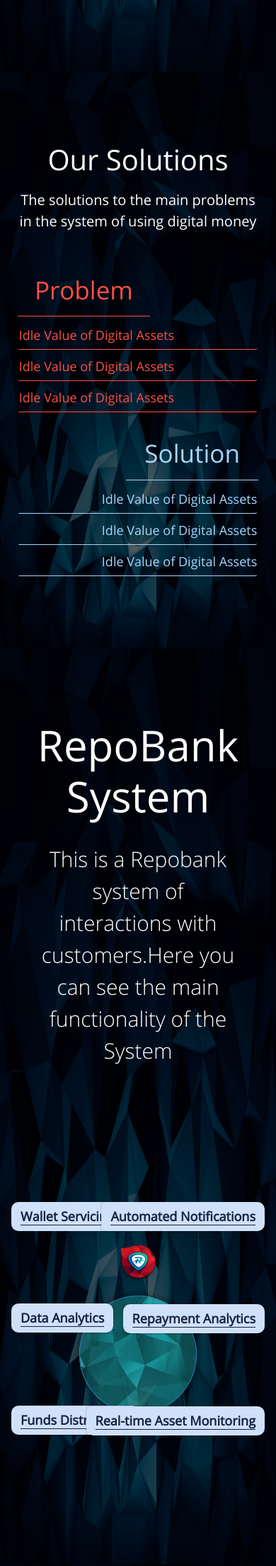
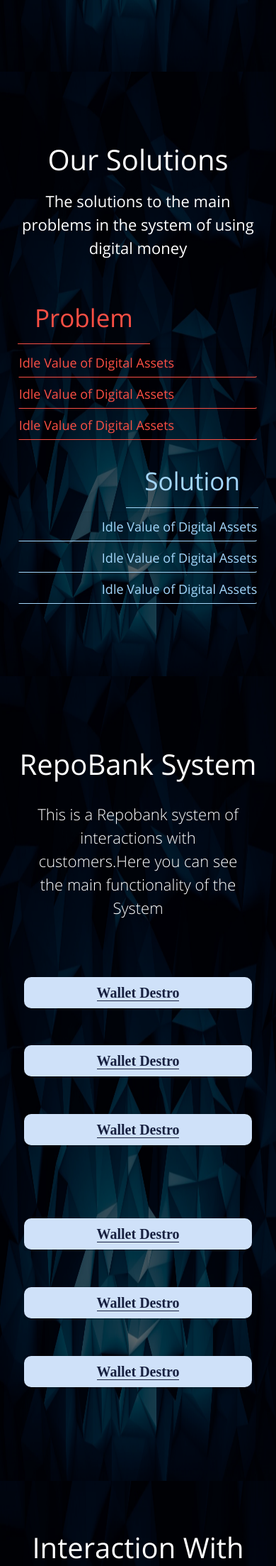
Before and after one commit to 11September/repo-bank-markup, a PHP site: page / in a window 390 px wide; the page is wider, and only the part inside the window is pictured. Shown: the part 4162-6369 px from the top of that part at 71% size. Run offline with PHP 8.4, Linux system fonts and the light colour scheme; some libraries are stand-ins or nearby versions; some web fonts are replaced.

Commit message:
fix bug with accordion

```diff
--- a/css/style.css
+++ b/css/style.css
@@ -1122,6 +1122,18 @@ button .btn, button .btn-lg {
     min-height: 1200px;
     background: black;
 }
+
+.strela{
+    margin-left: -150px;
+}
+
+.credit-logo{
+    left: 135px;
+    z-index: 2;
+    top: 5px!important;
+    width: 150px;
+}
+
 
 
 
@@ -1623,7 +1635,7 @@ button .btn, button .btn-lg {
 }
 
 .accordion-road .card{
-    margin-bottom: 100px;
+    margin-bottom: 150px;
 }
 
 .accordion-road .btn-link a{
@@ -1631,12 +1643,14 @@ button .btn, button .btn-lg {
     color: #182140;
     text-decoration: none;
     font-weight: bold;
+    font-size: 25px;
+    font-family: OpenSans-Bold;
 }
 
 .roadmap{
     display: flex;
-
-    background-image: url(../images/rollet.png);
+    justify-content: space-evenly;
+
     background-repeat: no-repeat;
     background-position: center;
 
@@ -1661,13 +1675,50 @@ button .btn, button .btn-lg {
 }
 
 .accordion-road{
-    width: 40%;
+    width: 20%;
+    margin-top: 50px;
 }
 
 #compas img{
-    width: 80%;
-    margin-top: 60px;
-}
+    position: relative;
+    top: 135px;
+}
+
+
+
+.red-krug{
+    position: absolute;
+    top: 117px;
+    left: 120px;
+    z-index: 2;
+}
+
+
+
+
+#compas{
+    width: 60%;
+    background: url("../images/rollet-two.png");
+    background-repeat: no-repeat;
+    background-size: 100% 100%;
+    height: 700px;
+    width: 700px;
+}
+
+.rollet{
+    position: absolute;
+    left: 25%;
+    margin-top: -190px;
+}
+
+.repo-logo{
+    position: absolute;
+    left: 680px;
+    z-index: 3;
+    margin-top: 100px;
+}
+
+
 
 #accordion-one .solution-head{
     border-bottom: 1px solid #FC4F44;
@@ -2010,6 +2061,23 @@ button .btn, button .btn-lg {
     .Instant_Crypto_Overdrafts .img_item {
         margin-bottom: 30px;
     }
+
+    #compas {
+        height: 550px;
+        width: 550px;
+    }
+
+    #compas img {
+        top: 70px;
+    }
+
+    .credit-logo {
+        top: -60px !important;
+    }
+
+    .accordion-road .btn-link a {
+        font-size: 22px;
+    }
 }
 
 @media (max-width: 1050px){
@@ -2044,6 +2112,46 @@ button .btn, button .btn-lg {
 @media (max-width: 992px) {
     .wrapper-download-block{
         flex-direction: column;
+    }
+
+    .text-solution, .roadmap-solution {
+        font-size: 26px;
+    }
+
+    .header-solution, .header-roadmap {
+        font-size: 50px;
+    }
+
+    .roadmap {
+        padding: 50px 0 80px;
+    }
+
+    #compas {
+        height: 400px;
+        width: 400px;
+    }
+
+    .credit-logo{
+        width: 100px;
+        top: 0px!important;
+        left: 80px;
+    }
+
+    .accordion-road .card {
+        margin-bottom: 100px;
+    }
+
+    .accordion-road .btn-link a {
+        font-size: 18px;
+    }
+
+    .strela {
+        margin-left: -100px;
+    }
+
+    #compas .strela {
+        width: 250px;
+        top: 70px;
     }
 
     .wrapper-download-block{
@@ -2166,6 +2274,26 @@ button .btn, button .btn-lg {
         height: 100px;
     }
 
+    #compas{
+        display: none;
+    }
+
+    .accordion-road .btn-link a {
+        font-size: 22px;
+    }
+
+    .accordion-road {
+        width: 40%;
+    }
+
+    #road-map .roadmap-solution {
+        margin-bottom: 0px;
+    }
+
+    .roadmap {
+        padding: 20px 0 80px!important;
+    }
+
     .GET-BM{
         font-size: 25px!important;
     }
@@ -2258,9 +2386,18 @@ button .btn, button .btn-lg {
 
 @media (max-width: 576px){
 
-   .btn-download{
+    .btn-download{
        max-width: 70%!important;
-   }
+    }
+
+    .accordion-road {
+        width: 45%;
+    }
+
+    .accordion-road .btn-link a {
+        font-size: 20px;
+    }
+
     .solutions {
         display: flex;
         flex-direction: column;
@@ -2301,6 +2438,31 @@ button .btn, button .btn-lg {
     .text-h1 {
         font-size: 24px;
         line-height: 50px;
+    }
+
+    .header-solution, .header-roadmap {
+        font-size: 40px;
+    }
+
+    .text-solution, .roadmap-solution {
+        font-size: 22px;
+    }
+
+    .roadmap{
+        flex-direction: column;
+        align-items: center;
+    }
+
+    .accordion-road {
+        width: 90%;
+    }
+
+    .accordion-road .card {
+        margin-bottom: 50px;
+    }
+
+    .accordion-road .card{
+        width: 100%;
     }
 
     .roadmap_title {
@@ -2450,6 +2612,10 @@ button .btn, button .btn-lg {
     padding: 80px 0 80px;
     font-family: OpenSans-Regular;
     color: #182140;
+}
+
+.repo-logo{
+    position: absolute;
 }
 
 .roadmap .slick-dots {
@@ -3122,6 +3288,10 @@ button .btn, button .btn-lg {
         width: 80%;
     }
 
+    #road-map .roadmap-solution {
+        margin-bottom: 0;
+    }
+
     .wrapper-download-text {
         margin-bottom: 20px;
     }
@@ -3589,4 +3759,20 @@ button .btn, button .btn-lg {
     .overdraft_panel .new_crypto_overdraft {
         top: 82%;
     }
-}
+
+    .header-solution, .header-roadmap {
+        padding-top: 50px;
+    }
+
+    .header-solution, .header-roadmap {
+        font-size: 34px;
+    }
+
+    .text-solution, .roadmap-solution {
+        font-size: 20px;
+    }
+
+    .accordion-road .btn-link a {
+        font-size: 18px;
+    }
+}
--- a/index.html
+++ b/index.html
@@ -580,14 +580,14 @@
                         <h5 class="mb-0">
                             <button class="btn btn-link" data-toggle="collapse"
                                     data-target="#collapseOne-first,#collapseOne-second" aria-expanded="true"
-                                    aria-controls="collapseOne">
+                                    aria-controls="collapseOne" >
                                 Idle Value of Digital Assets
                             </button>
                         </h5>
                     </div>
 
-                    <div id="collapseOne-second" class="collapse" aria-labelledby="headingOne">
-                        <div class="card-body">
+                    <div id="collapseOne-second" class="collapse" aria-labelledby="headingOne" data-parent="#accordion-two">
+                        <div class="card-body" data-parent=".accordion">
                             <div class="top-part">
                                 <i class="fas fa-check"></i>
                                 <p class="text">A lot of assets are remain idle</p>
@@ -612,8 +612,8 @@
                             </button>
                         </h5>
                     </div>
-                    <div id="collapseTwo-second" class="collapse" aria-labelledby="headingTwo">
-                        <div class="card-body">
+                    <div id="collapseTwo-second" class="collapse" aria-labelledby="headingTwo" data-parent="#accordion-two">
+                        <div class="card-body" >
                             <div class="top-part">
                                 <i class="fas fa-check"></i>
                                 <p class="text">A lot of assets are remain idle</p>
@@ -638,7 +638,7 @@
                             </button>
                         </h5>
                     </div>
-                    <div id="collapseThree-second" class="collapse" aria-labelledby="headingThree">
+                    <div id="collapseThree-second" class="collapse" aria-labelledby="headingThree" data-parent="#accordion-two">
                         <div class="card-body">
                             <div class="top-part">
                                 <i class="fas fa-check"></i>
@@ -659,7 +659,7 @@
 </section>
 
 <section id="road-map">
-    <div class="container roadmap-block">
+    <div class="container-fluid roadmap-block">
         <h2 class="header-roadmap">RepoBank System</h2>
         <p class="roadmap-solution">This is a Repobank system of interactions with customers.Here you can see the main
             functionality of the System</p>
@@ -671,7 +671,7 @@
                             <button class="btn btn-link" data-toggle="collapse"
                                     data-target="#collapseOne-first,#collapseOne-second" aria-expanded="true"
                                     aria-controls="collapseOne">
-                                <a href="">Wallet Servicing</a>
+                                <a href="">Wallet Destro</a>
                             </button>
                         </h5>
                     </div>
@@ -699,7 +699,7 @@
                             <button class="btn btn-link collapsed" data-toggle="collapse"
                                     data-target="#collapseTwo-first,#collapseTwo-second" aria-expanded="false"
                                     aria-controls="collapseTwo">
-                                <a href="">Data Analytics</a>
+                                <a href="">Wallet Destro</a>
                             </button>
                         </h5>
                     </div>
@@ -726,7 +726,7 @@
                             <button class="btn btn-link collapsed" data-toggle="collapse"
                                     data-target="#collapseThree-first,#collapseThree-second" aria-expanded="false"
                                     aria-controls="collapseThree">
-                                <a href="">Funds Distribution</a>
+                                <a href="">Wallet Destro</a>
                             </button>
                         </h5>
                     </div>
@@ -747,10 +747,11 @@
                     </div>
                 </div>
             </div>
-<!--             <img src="images/rollet.png" alt=""> -->
 
             <div id="compas">
-                <img src="images/logo-110.png" class="arrow_c" alt="">
+                <img src="images/arrows.png" class="strela arrow_c" alt="">
+
+                <img src="images/logo-100.png" class="credit-logo" alt="">
             </div>
 
             <div class="accordion-road" id="road-accordion-two">
@@ -760,7 +761,7 @@
                             <button class="btn btn-link" data-toggle="collapse"
                                     data-target="#collapseOne-first,#collapseOne-second" aria-expanded="true"
                                     aria-controls="collapseOne">
-                                <a href="">Automated Notifications</a>
+                                <a href="">Wallet Destro</a>
                             </button>
                         </h5>
                     </div>
@@ -787,7 +788,7 @@
                             <button class="btn btn-link collapsed" data-toggle="collapse"
                                     data-target="#collapseTwo-first,#collapseTwo-second" aria-expanded="false"
                                     aria-controls="collapseTwo">
-                                <a href="">Repayment Analytics</a>
+                                <a href="">Wallet Destro</a>
                             </button>
                         </h5>
                     </div>
@@ -813,7 +814,7 @@
                             <button class="btn btn-link collapsed" data-toggle="collapse"
                                     data-target="#collapseThree-first,#collapseThree-second" aria-expanded="false"
                                     aria-controls="collapseThree">
-                                <a href="">Real-time Asset Monitoring</a>
+                                <a href="">Wallet Destro</a>
                             </button>
                         </h5>
                     </div>
@@ -1764,9 +1765,9 @@
                 $("html").mousemove(function(e) {
                     x1 = e.pageX;
                     y1 = e.pageY;
-                    x = x1-x0;
-                    y = y1-y0;
-                    r = 220 + settings.deg - 180 / Math.PI * Math.atan2(y, x);
+                    x = x1 - x0;
+                    y = y1 - y0;
+                    r = 175 + settings.deg - 180 / Math.PI * Math.atan2(y, x);
                     img.css("transform", "rotate(-" + r + "deg)");
                     img.css("-moz-transform", "rotate(-" + r + "deg)");
                     img.css("-webkit-transform", "rotate(-" + r + "deg)");
```
Also changed, not shown: images/Group 292.png (deleted), images/NoPath — копия (3).png (deleted), images/Union 1.png (added), images/arrgsaows.png (added), images/arroasgws.png (added), images/arrow-compas.png (deleted), images/arrows-last.png (added), images/arrows.png (added), images/boxik.png (added), images/logo-110.png, images/reb-krug.png (added), images/rollet-two.png (added), images/strela.png (added).
